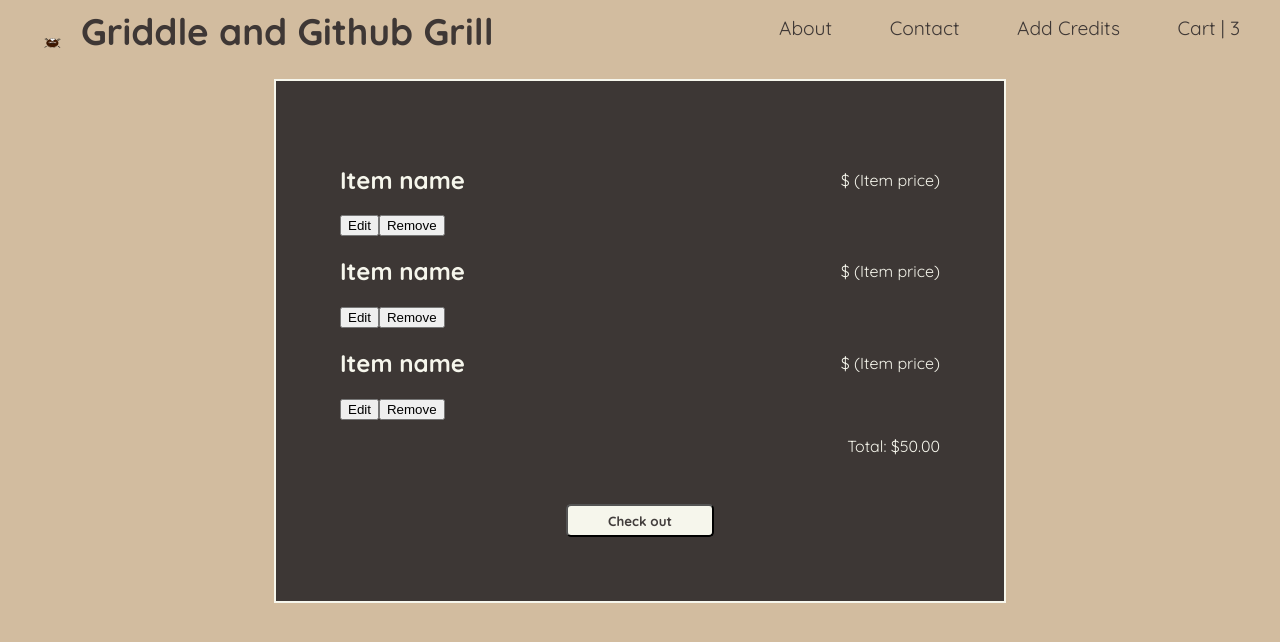
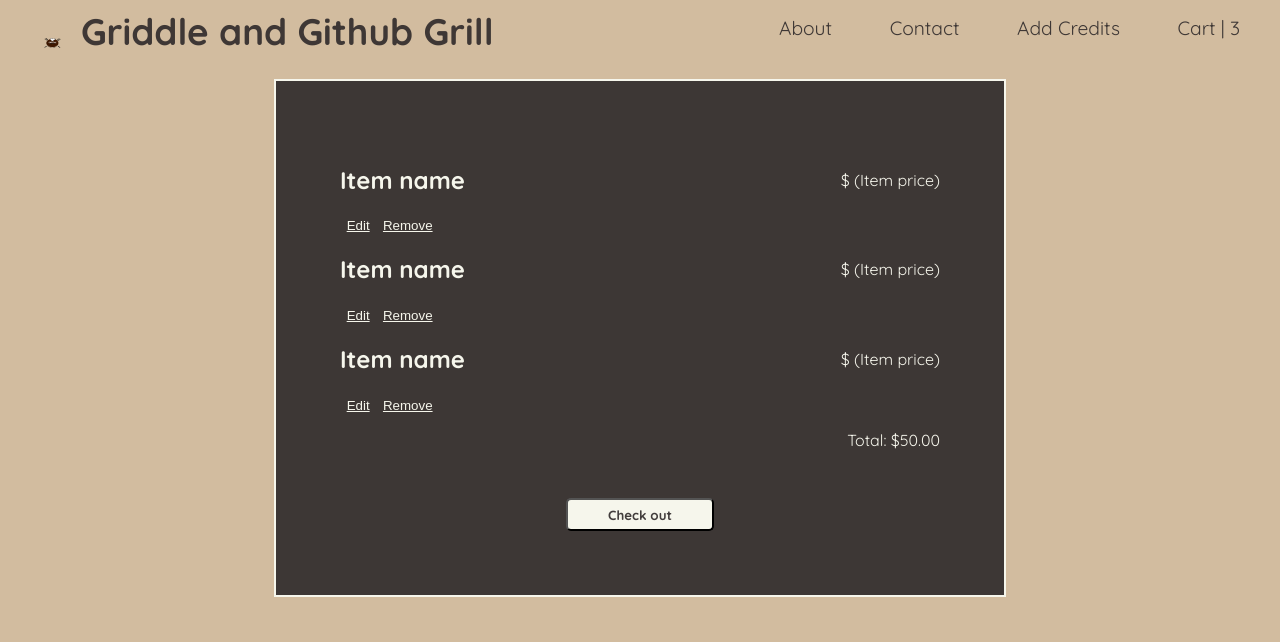
Before and after one commit to chingu-voyages/v50-tier1-team-03, a React (Vite) app: page /cart in a window 1280 px wide. Shown: the top 642 px of the page. Built offline with nearby package versions, Linux system fonts and the light colour scheme.

Commit message:
added button styling

```diff
--- a/src/components/cartComponents/Cart.jsx
+++ b/src/components/cartComponents/Cart.jsx
@@ -9,20 +9,20 @@ export default function Cart() {
                     <h2>Item name <span id="quantity"></span></h2>
                     <p>$ (Item price)</p>
                 </div>
-                <button>Edit</button>
-                <button>Remove</button>
+                <button className="cart-btn">Edit</button>
+                <button className="cart-btn">Remove</button>
                 <div className="cart-item">
                     <h2>Item name <span id="quantity"></span></h2>
                     <p>$ (Item price)</p>
                 </div>
-                <button>Edit</button>
-                <button>Remove</button>
+                <button className="cart-btn">Edit</button>
+                <button className="cart-btn">Remove</button>
                 <div className="cart-item">
                     <h2>Item name <span id="quantity"></span></h2>
                     <p>$ (Item price)</p>
                 </div>
-                <button>Edit</button>
-                <button>Remove</button>
+                <button className="cart-btn">Edit</button>
+                <button className="cart-btn">Remove</button>
                 <div className="checkout-el">
                     <p>Total: <span id="total-el">$50.00</span></p>
                     <button className="checkout-btn">Check out</button>
--- a/src/index.css
+++ b/src/index.css
@@ -359,6 +359,25 @@ section {
   align-items: center;
 }
 
+.cart-btn {
+  color: inherit;
+  background-color: transparent;
+  border: none;
+  padding: 0;
+  text-decoration: underline;
+  margin: 0 0.5em;
+}
+
+.cart-btn:focus,
+.cart-btn:hover {
+  outline: 1px solid var(--main--text__light);
+  outline-offset: 4px;
+}
+
+.cart-btn:active {
+  transform: scale(0.9);
+}
+
 .checkout-el {
   display: flex;
   flex-direction: column;
```
